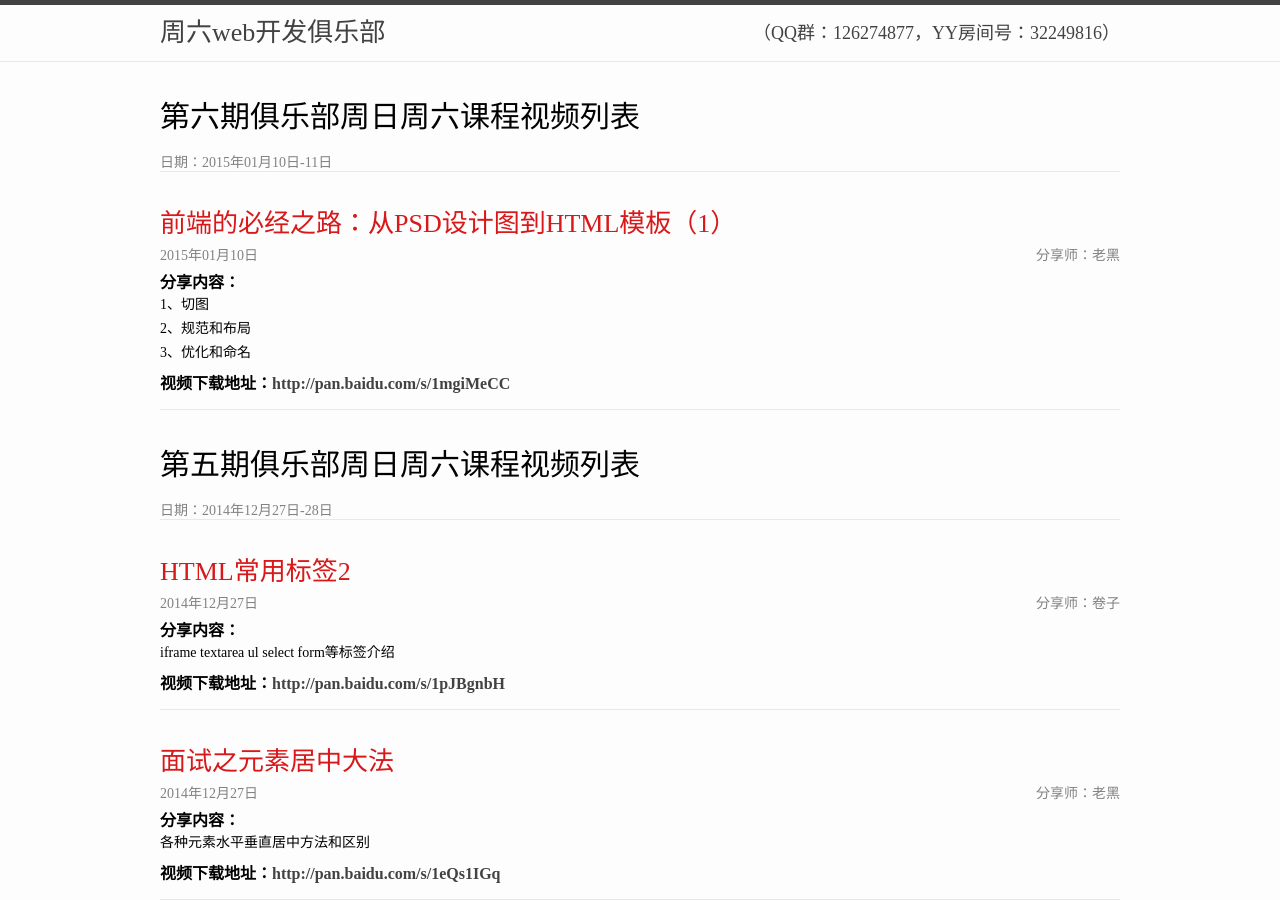
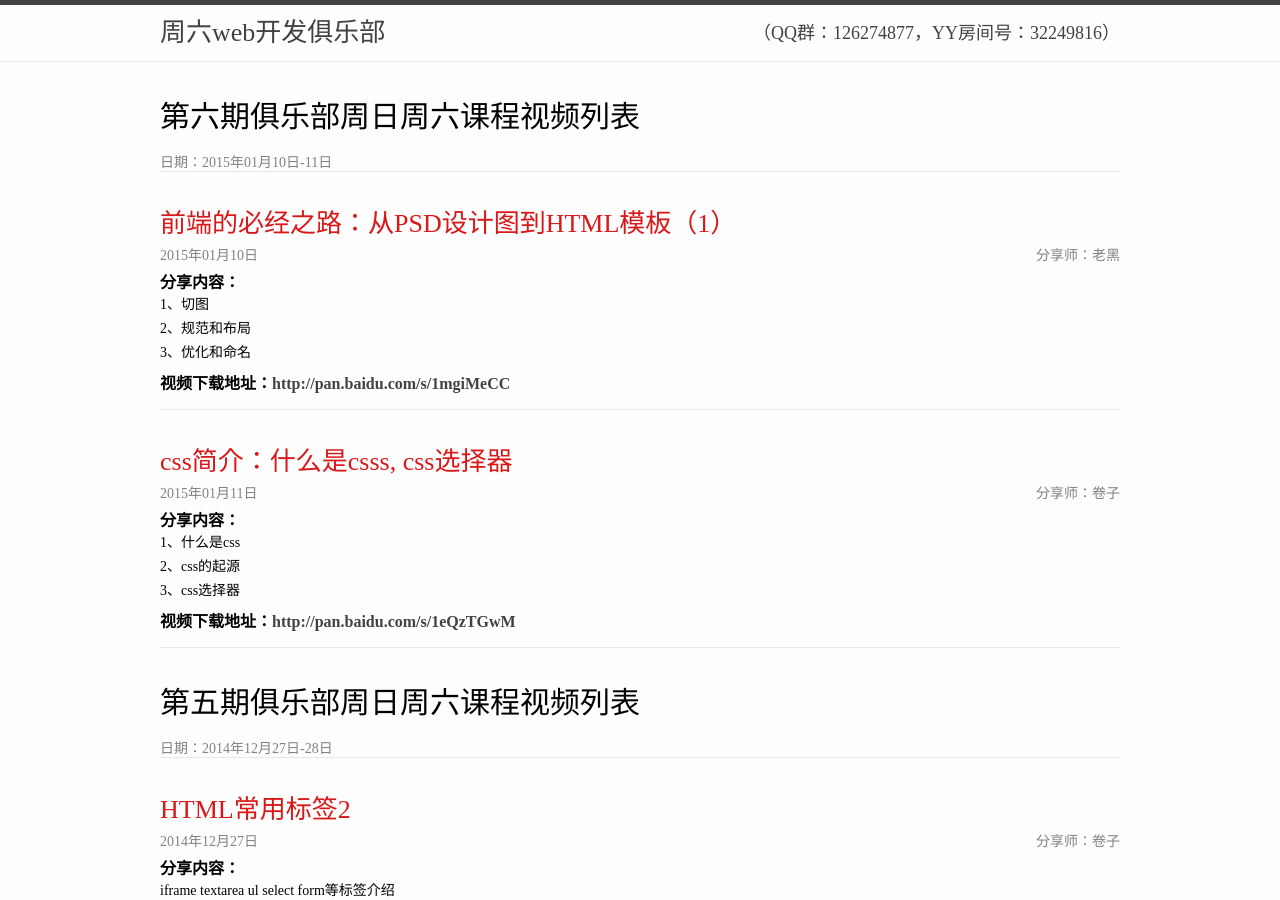
Before and after one commit to satWeb/satWeb.github.io, a Jekyll site: the page built from lessons.html, in a window 1280 px wide and 900 px high. Built offline with Jekyll 4.4.1, drawn with Linux system fonts in a browser that asks for light colours; Markdown is read by kramdown in place of the engine named in the settings; comment, search, counter and statistics services are not loaded.

Commit message:
Update lessons.html

```diff
--- a/lessons.html
+++ b/lessons.html
@@ -29,6 +29,19 @@ title: 周六web前端开发俱乐部课程列表
                     <p>3、优化和命名</p>
                 </div>
                 <div class="download">视频下载地址：<a href="http://pan.baidu.com/s/1mgiMeCC">http://pan.baidu.com/s/1mgiMeCC</a></div>
+            </div>
+        </div>
+        <div class="site-lessons-list">
+            <div class="site-lessons-item">
+                <div class="name">css简介：什么是csss, css选择器</div>
+                <div class="date">2015年01月11日<span>分享师：卷子</span></div>
+                <div class="detail">
+                    <strong>分享内容：</strong>
+                    <p>1、什么是css</p>
+                    <p>2、css的起源</p>
+                    <p>3、css选择器</p>
+                </div>
+                <div class="download">视频下载地址：<a href="http://pan.baidu.com/s/1eQzTGwM">http://pan.baidu.com/s/1eQzTGwM</a></div>
             </div>
         </div>
     </div>
```
